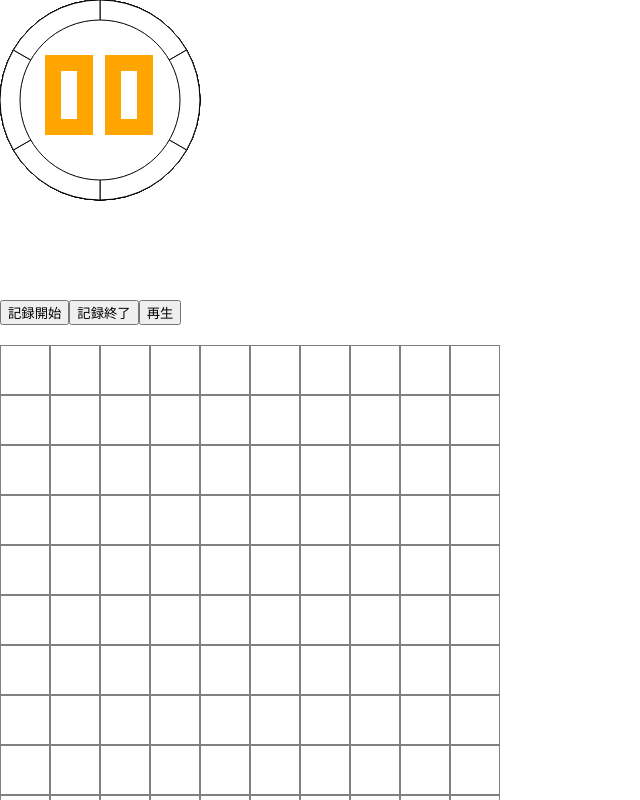
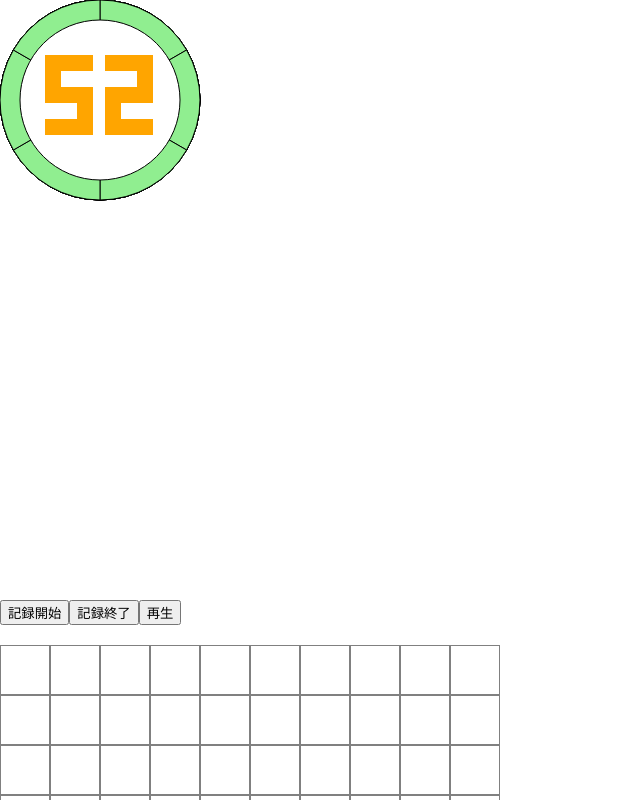
Before and after one commit to ka-aki/my-training, a React (Create React App) app: page / in a window 1280 px wide. Shown: the top 800 px of the page, without its empty margins (0-640 px from the left). Built offline with nearby package versions, Linux system fonts and the light colour scheme.

Commit message:
add base count

```diff
--- a/src/components/Count/index.js
+++ b/src/components/Count/index.js
@@ -69,7 +69,7 @@ const setNum = {
     [1, 0, 1],
     [1, 1, 1],
     [0, 0, 1],
-    [0, 0, 1],
+    [1, 1, 1],
   ],
 };
 
--- a/src/components/Timer/index.js
+++ b/src/components/Timer/index.js
@@ -3,13 +3,16 @@ import Count from '../Count/index';
 import ClockBoard from '../ClockBoard';
 import styles from './timer.module.css';
 
-function pieChart(num) {
+const BASE_TIME = 60;
+
+function pieChart(num, baseTime) {
   // circle
   const angleA = 360 * (1 / 6);
+  const unitTime = baseTime / 6;
+  const restTime = baseTime - num;
+  const v = restTime / unitTime;
   var context = document.getElementById('canvas1').getContext('2d');
   for (var i = 0; i < 6; i++) {
-    const fillEndIndex = 6 - num - 1;
-
     context.beginPath();
     context.moveTo(100, 100);
     //円
@@ -23,11 +26,9 @@ function pieChart(num) {
     );
     context.closePath();
     context.lineTo(100, 100);
-    if (fillEndIndex === -1) {
-      context.fillStyle = 'lightGreen';
-    } else {
-      context.fillStyle = i <= fillEndIndex ? 'white' : 'lightGreen';
-    }
+
+    context.fillStyle = i <= v - 1 ? 'white' : 'lightGreen';
+
     context.fill();
     context.lineWidth = 1;
     context.strokeStyle = 'black';
@@ -37,10 +38,10 @@ function pieChart(num) {
 
 const Canvas = () => {
   const canvasRef = useRef(null);
-  const [count, setcount] = useState(6);
+  const [count, setcount] = useState(BASE_TIME);
 
   useEffect(() => {
-    pieChart(count);
+    pieChart(count, BASE_TIME);
   }, [count]);
 
   useEffect(() => {
--- a/src/components/Timer/timer.module.css
+++ b/src/components/Timer/timer.module.css
@@ -1,6 +1,6 @@
 .canvasWrapper {
   position: relative;
-  height: 300px;
+  height: 600px;
 }
 
 .canvas {
```
